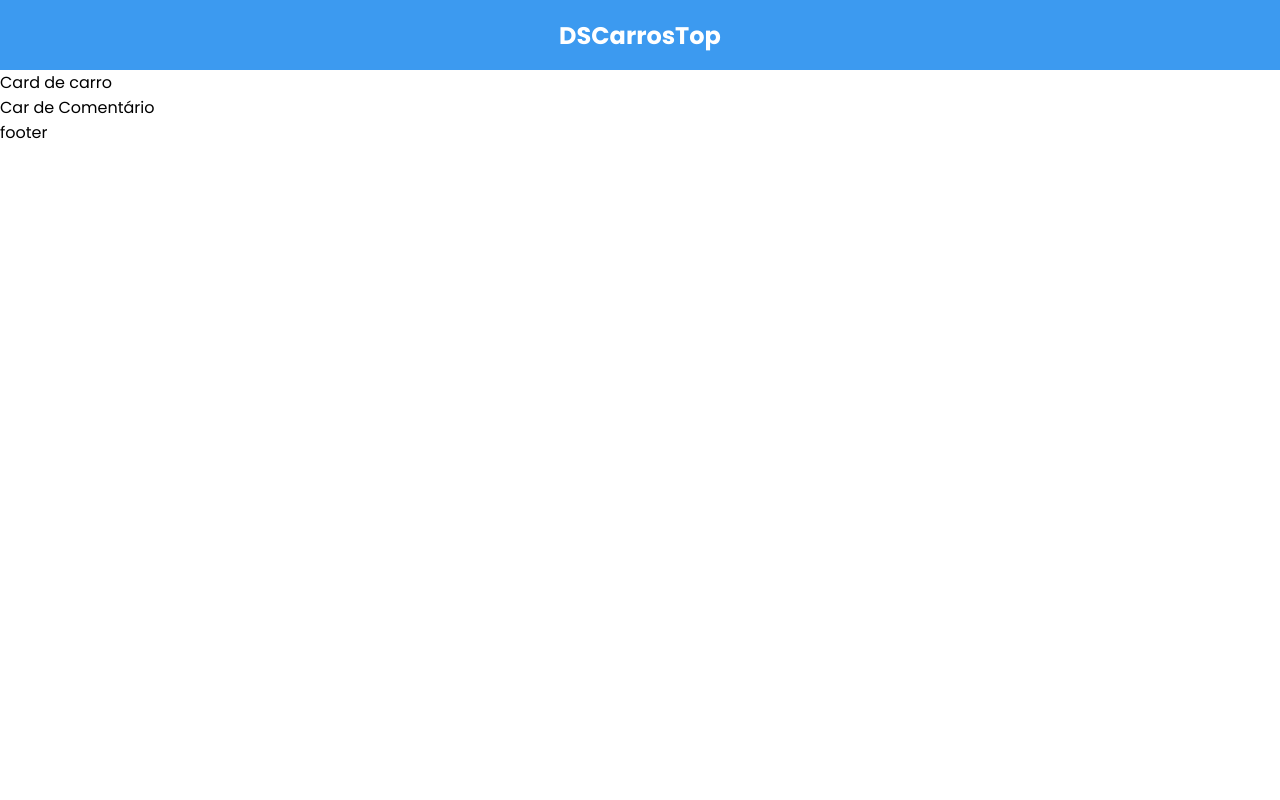
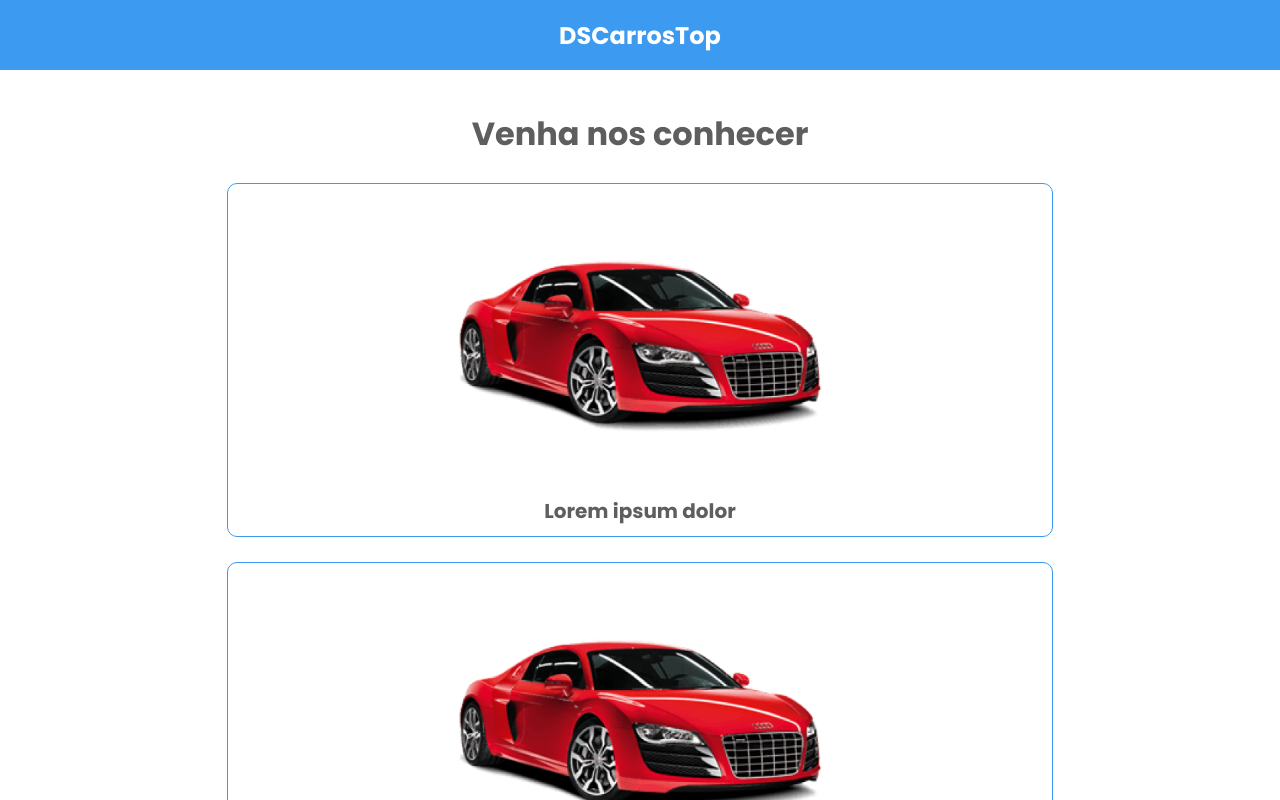
Before and after one commit to lucitacastello/desafio-components-react-carros-top, a React (Vite) app: page / in a window 1280 px wide. Shown: the top 800 px of the page. Built offline with nearby package versions, Linux system fonts and the light colour scheme.

Commit message:
Card Component

```diff
--- /dev/null
+++ b/src/components/Card/index.tsx
@@ -0,0 +1,15 @@
+import './styles.css';
+
+import carImg from '../../assets/car.png';
+
+
+export default function Card() {
+    return (
+
+        <div className='ct-card'>
+            <img src={carImg} alt="Carro" />
+
+            <p>Lorem ipsum dolor</p>
+        </div>
+    );
+}
--- /dev/null
+++ b/src/components/Card/styles.css
@@ -0,0 +1,36 @@
+.ct-card {
+    /* width: 280px; */
+  display: flex;
+  flex-direction: column;
+  align-items: center;
+  border: 1px solid var(--ct-color-font-tertiary);
+  border-radius: 10px;
+  padding: 10px;
+  background-color: var(--ct-color-bg-primary);
+}
+
+.ct-card img {
+  width: 260px;
+  margin-bottom: 10px;
+}
+
+.ct-card p {
+    color: var( --ct-color-font-secundary);
+  font-size: 16px;
+  font-weight: 700;
+}
+
+@media (min-width: 1200px) {
+
+    /* .ct-card {
+        width: 746px;
+
+    } */
+  .ct-card img {
+    width: 391px;
+  }
+
+  .ct-card p {
+    font-size: 20px;
+  }
+}
--- a/src/routes/Catalog/index.tsx
+++ b/src/routes/Catalog/index.tsx
@@ -1,25 +1,29 @@
 import './styles.css'
 
 import Header from '../../components/Header';
+import Card from '../../components/Card';
 
 export default function Catalog() {
     return (
         <>
             <Header />
+            <main className='ct-catalog-main'>
+                <section id="ct-catalog-section" className='ct-container'>
+                    <div className="ct-catalog-cards-container">
+                        <h2>Venha nos conhecer</h2>
+                        <Card />
+                        <Card />
+                    </div>
 
-            <div>
-                Card de carro
-            </div>
+                    <div className='ct-comment-cards-container'>
+                        <h2>O que estão dizendo</h2>
+                    </div>
 
-            <div>
-                Car de Comentário
-            </div>
-
-            <div>
-
-                footer
-
-            </div>
+                    <div>
+                        footer
+                    </div>
+                </section>
+            </main>
         </>
 
     );
--- a/src/routes/Catalog/styles.css
+++ b/src/routes/Catalog/styles.css
@@ -0,0 +1,41 @@
+#ct-catalog-section {
+  padding: 40px 0;
+}
+
+.ct-catalog-main {
+  padding: 0 20px;
+}
+
+.ct-catalog-cards-container {
+    display: grid;
+    grid-gap: 20px;
+}
+
+.ct-catalog-cards-container h2 {
+  color: var(--ct-color-font-secundary);
+  font-size: 20px;
+  text-align: center;
+}
+
+.ct-comment-cards-container h2 {
+  font-size: 20px;
+  text-align: center;
+}
+
+
+@media (min-width: 1200px) {
+    .ct-catalog-main {
+        padding: 0 227px;
+      }
+
+      .ct-catalog-cards-container {
+        grid-gap: 25px;
+        /* grid-template-columns: repeat(auto-fill, minmax(258px, 1fr)); */
+    }
+
+    .ct-catalog-cards-container h2 {
+      font-size: 32px;
+
+    }
+
+}
```
